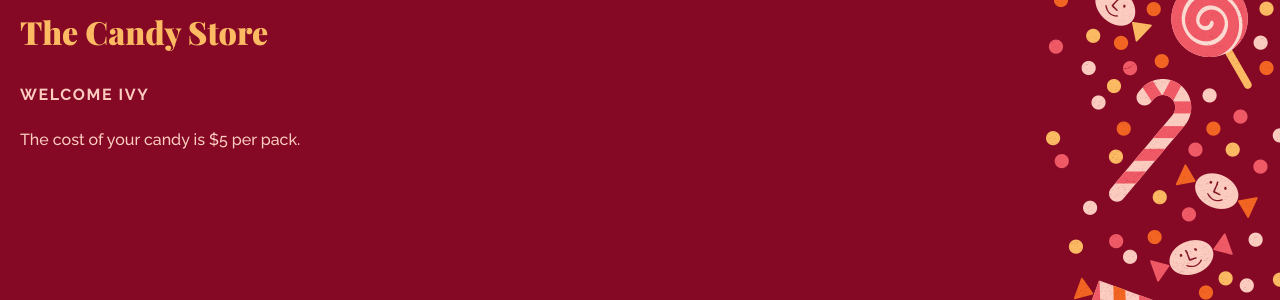
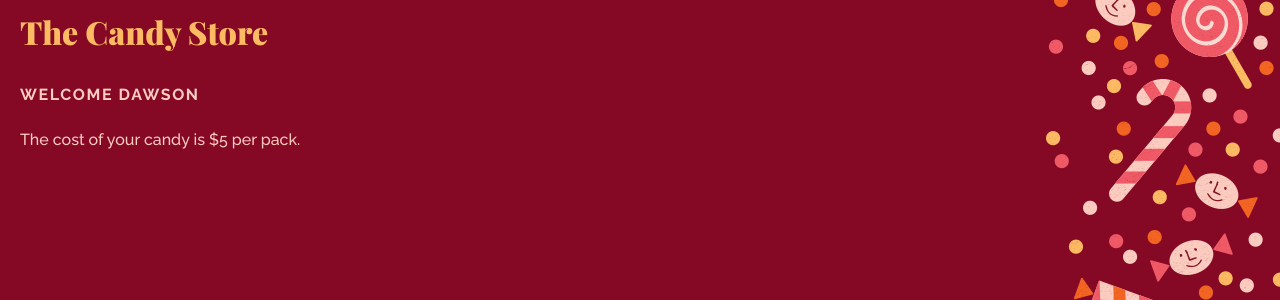
Before and after one commit to Dhuds1/DGL-123-PHP, a PHP site: page /section_a/c01/variables.php in a window 1280 px wide. Shown: the top 300 px of the page. Run offline with PHP 8.4, Linux system fonts and the light colour scheme.

Commit message:
Update variables.php
Did the thing

```diff
--- a/phpbook/section_a/c01/variables.php
+++ b/phpbook/section_a/c01/variables.php
@@ -1,5 +1,5 @@
 <?php
-$name  = 'Ivy';
+$name  = 'Dawson';
 $price = 5;
 ?>
 <!DOCTYPE html>
```
